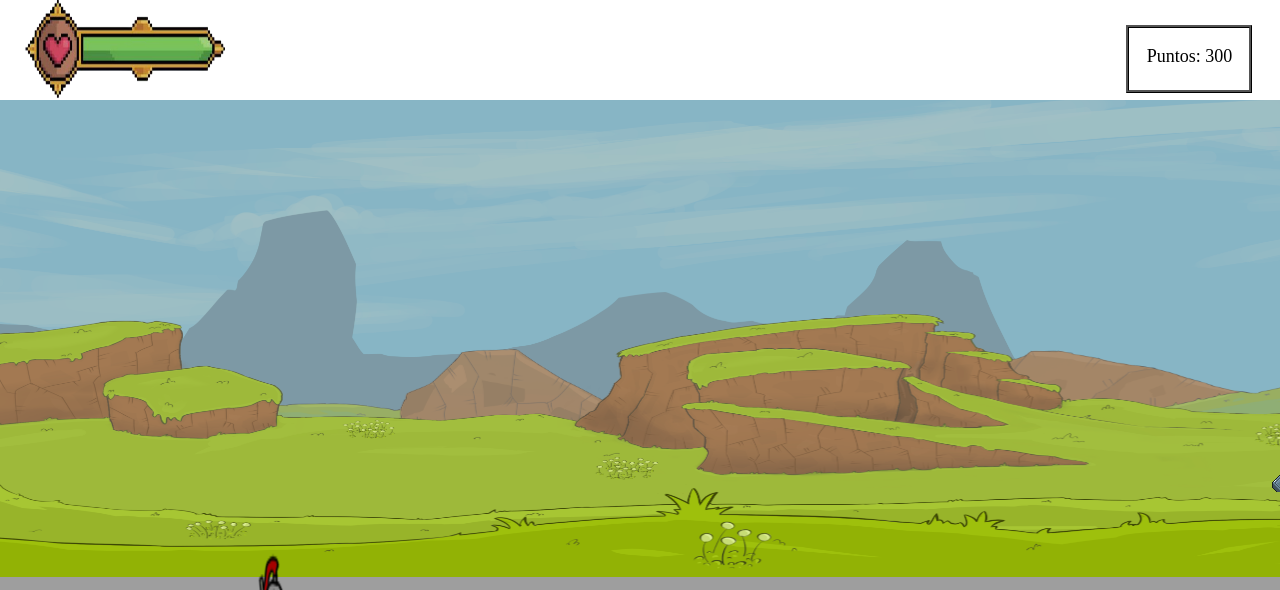
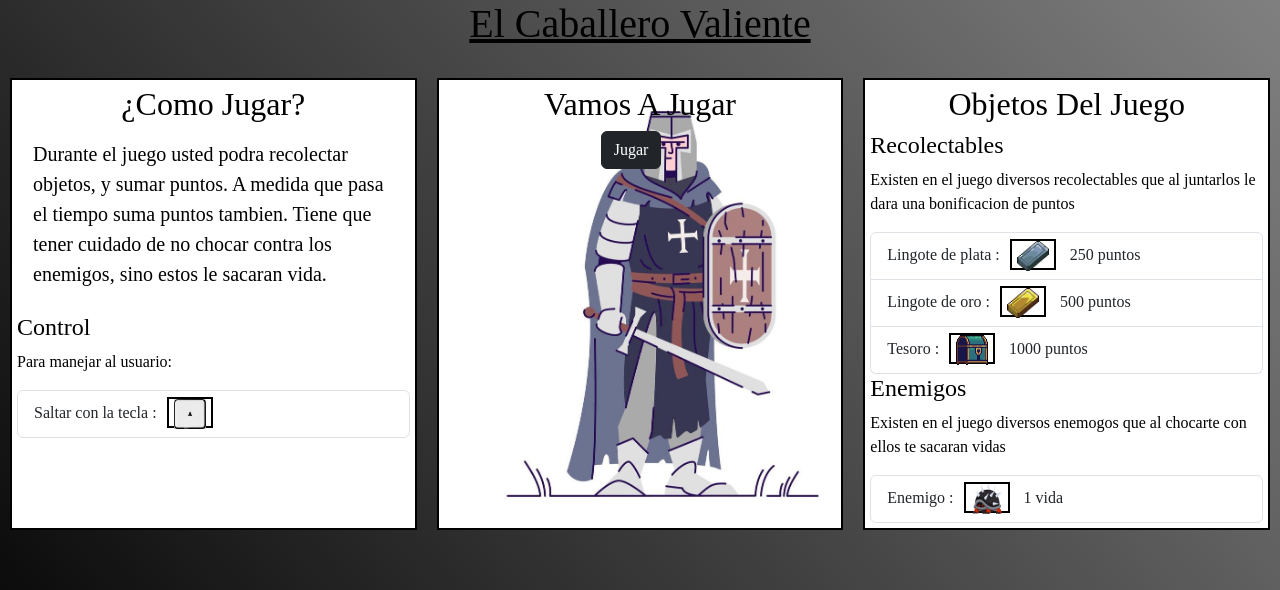
Before and after one commit to lautarovg02/Juego-Horizontal-Scroller, a plain HTML site: page index.html in a window 1280 px wide. Shown: the top 590 px of the page. Drawn offline with nearby package versions, Linux system fonts and the light colour scheme; grey boxes are pictures that could not be loaded; a web font is replaced by a local one.

Commit message:
[New]: Seccion menu terminada

```diff
--- a/css/style.css
+++ b/css/style.css
@@ -2,13 +2,64 @@
 body {
     overflow: hidden;
     margin: 0;
+    color:black;
     font-family: 'Playfair', serif;
 }
 
-.container {
+span{
+    margin: 3px;
+}
+
+.disguise{
+    display: none;
+}
+
+.containerGame {
     position: relative;
     height: 100vh;
     overflow: hidden;
+}
+
+.menu{
+    height: 100vh;
+    background: linear-gradient(50deg, black, gray);
+    background-size: cover;
+}
+
+.containerMenu{
+    margin-top: 20px;
+    display: flex;
+    justify-content: center;
+}
+
+.instructive , .playGame, .objects, .userExperience{
+    border: 2px solid black;
+    width: 450px;
+    background-color: white;
+    margin: 10px;
+    padding: 5px;
+}
+
+.userExperience button{
+    margin: 5px;
+    justify-content: center;
+}
+.playGame{
+    background: url(/img/background.jpg);
+    background-size: cover;
+}
+.playGame button {
+    margin-left: 40%;
+}
+.items{
+    border: 2px solid black;
+    margin: 10px;
+    padding: 5px;
+}
+
+.items img{
+    width: 32px;
+    height: 30px;
 }
 
 .container,
--- a/index.html
+++ b/index.html
@@ -5,16 +5,22 @@
     <meta charset="UTF-8">
     <meta http-equiv="X-UA-Compatible" content="IE=edge">
     <meta name="viewport" content="width=device-width, initial-scale=1.0">
-    <title>The gentleman</title>
-    <link rel="shortcut icon" href="/img/shield.png" type="image/x-icon">
+    <title>El Caballero Valiente</title>
+    <link rel="shortcut icon" href="/img/faviIcon.png" type="image/x-icon">
+    <link href="https://cdn.jsdelivr.net/npm/bootstrap@5.3.0-alpha3/dist/css/bootstrap.min.css" rel="stylesheet"
+        integrity="sha384-KK94CHFLLe+nY2dmCWGMq91rCGa5gtU4mk92HdvYe+M/SXH301p5ILy+dN9+nJOZ" crossorigin="anonymous">
     <link rel="stylesheet" href="css/style.css">
 </head>
 
 <body>
-    <div class="container">
+    <main>
+
+
+        <section id="game" class="disguise">
+            <div class="containerGame">
                 <div class="floor"></div>
                 <div class="path"></div>
-        <div id="character" ></div>
+                <div id="character"></div>
                 <div class="bigRocks"></div>
                 <div class="tree"></div>
                 <div class="plains"></div>
@@ -23,6 +29,64 @@
                 <div class="points"></div>
                 <div class="sky"></div>
             </div>
+        </section>
+
+        <section id="menu" class="menu">
+            <h1 class="text-capitalize text-center text-decoration-underline ">El Caballero Valiente</h1>
+            <div class="containerMenu">
+                <div class="instructive">
+                    <h2 class="text-center text-capitalize ">¿Como Jugar?</h2>
+                    <p class="form-control-lg">Durante el juego usted podra recolectar objetos, y sumar puntos. A medida
+                        que pasa el tiempo suma puntos tambien.
+                        Tiene que tener cuidado de no chocar contra los enemigos, sino estos le sacaran vida.
+                    </p>
+                    <h4>Control</h4>
+                    <p>Para manejar al usuario: </p>
+                    <ul class="list-group">
+                        <li class="list-group-item">Saltar con la tecla :<span class="items"><img src="/img/keyUp.jpg"
+                                    alt=""></span></li>
+                    </ul>
+                </div>
+                <div class="playGame">
+                    <h2 class="text-center text-capitalize ">Vamos a Jugar</h1>
+                        <button id="btn-play" type="button" class="btn btn-dark">Jugar</button>
+                </div>
+                <div class="objects">
+                    <h2 class="text-center text-capitalize ">Objetos Del Juego</h2>
+                    <h4>Recolectables</h4>
+                    <p>Existen en el juego diversos recolectables que al juntarlos le dara una bonificacion de puntos
+                    </p>
+                    <ul class="list-group">
+                        <li class="list-group-item">Lingote de plata :<span class="items"><img
+                                    src="/img/collections/Ingotsilver.png" alt=""></span> 250 puntos</li>
+                        <li class="list-group-item">Lingote de oro :<span class="items"><img
+                                    src="/img/collections/Ingotgold.png" alt=""></span> 500 puntos</li>
+                        <li class="list-group-item">Tesoro :<span class="items"><img src="/img/collections/chest.png"
+                                    alt=""></span> 1000 puntos</li>
+                    </ul>
+                    <h4>Enemigos</h4>
+                    <p>Existen en el juego diversos enemogos que al chocarte con ellos te sacaran vidas </p>
+                    <ul class="list-group">
+                        <li class="list-group-item">Enemigo :<span class="items"><img src="/img/enemyIcon.png"
+                                    alt=""></span> 1 vida</li>
+                    </ul>
+                </div>
+            </div>
+        </section>
+
+        <section id="gameOver" class="menu disguise">
+            <h1 class="text-capitalize text-center text-decoration-underline ">Game Over</h1>
+            <div class="containerMenu">
+                <div class="userExperience">
+                    <button id="btn-play" type="button" class="btn btn-dark">Jugar</button>
+                    <button id="btn-menu" type="button" class="btn btn-dark">Volver al inicio</button>
+                    <ul class="list-group" id="list-stats">
+
+                    </ul>
+                </div>
+            </div>
+        </section>
+    </main>
 </body>
 
 <script src="js/GameObjects.js"></script>
--- a/js/Collectible.js
+++ b/js/Collectible.js
@@ -12,7 +12,7 @@ class Collectibles  extends GameObjects {
         this.collectible = document.createElement("div");
         this.collectible.classList.add("collectible");
         // this.creationTime = time; implement in the future
-        document.querySelector(".container").appendChild(this.collectible);
+        document.querySelector(".containerGame").appendChild(this.collectible);
     }
 
     status() {
--- a/js/app.js
+++ b/js/app.js
@@ -3,23 +3,53 @@
 // * -----------------------------
 // * The principal body of the proyect.
 // * -----------------------------
+
+
+// * -----------------------------
+// * Variables for the game control.
+// * -----------------------------
 let gameCollectibles = [];
 let currentCollectible = null;
 let quantityCollections = 0;
+let collisionDetectedWithEnemy = false;
+let collisionDetectedWithCollectible = false;
 let mainCharacter  = null;
 let enemy = null;
 const timeForEnemy = 3500;
+let lifeStates = new Array();
+let divCharacter = document.getElementById("character");
+let sectionGameOver = document.getElementById("gameOver");
+let sectionGame = document.getElementById("game");
+let sectionMenu = document.getElementById("menu");
+let btnPlay = document.getElementById("btn-play");
+let btnMenu = document.getElementById("btn-menu");
+let amountOfItemsCaptured = 0;
+
+// * -----------------------------
+// * Variable for user experience control.
+// * -----------------------------
+let in_game = false;
 let quantityLifes = 6;
 let lostLives = 0;
-let lifeStates = new Array();
-let divCharacter = document.getElementById("character");
 let didLifeChange = false;
 let didPointChange = false;
-let collisionDetectedWithEnemy = false;
-let collisionDetectedWithCollectible = false;
-let in_game = false;
 let totalPoints = 0;
 let points = document.createElement("p");
+
+// * -----------------------------
+// * Behaviour of buttons.
+// * -----------------------------
+
+btnPlay.addEventListener("click", () => {
+    console.log("btnPlay");
+    sectionMenu.classList.add("disguise");
+    sectionGame.classList.remove("disguise");
+});
+
+btnMenu.addEventListener("click", () => {
+    sectionMenu.classList.remove("disguise");
+    sectionGameOver.classList.add("disguise");
+})
 
 // * -----------------------------
 // * Behaviour of the keys.
@@ -79,6 +109,9 @@ function toRender() {
     if(collisionDetectedWithEnemy){
         if(lostLives < quantityLifes && !didLifeChange){
             lostLives++;
+            if(lostLives == quantityLifes-1){
+                gameOver();
+            }
             manipulateLives(lostLives);
         }
 
@@ -109,6 +142,7 @@ function checkCollision() {
         };
         if (!(a_pos.r + 3 < b_pos.l || a_pos.l > b_pos.r || a_pos.b < b_pos.t ||a_pos.t > b_pos.b) ) {
             collisionDetectedWithEnemy = true;
+            amountOfItemsCaptured++;
             didPointChange = false;
         }
         else{
@@ -230,6 +264,16 @@ function manipulateLives(life) {
     }
 }
 
+function gameOver(){
+    sectionGameOver.classList.remove("disguise");
+    sectionGame.classList.add("disguise");
+    sectionMenu.classList.add("disguise");
+
+    let listStats = document.getElementById("list-stats");
+    listStats.innerHTML = '<li class="list-group-item" >Puntos Totales: ' + totalPoints +'</li>';
+    listStats.innerHTML += '<li class="list-group-item" >Cantidad de items atrapados: ' + amountOfItemsCaptured +'</li>';
+}
+
 // * -----------------------------
 // * The principal entrance of the project.
 // * -----------------------------
--- a/js/enemy.js
+++ b/js/enemy.js
@@ -9,7 +9,7 @@ class Enemys extends GameObjects{
          * */
         this.monster = document.createElement("div");
         this.monster.classList.add("enemy");
-        document.querySelector(".container").appendChild(this.monster);
+        document.querySelector(".containerGame").appendChild(this.monster);
     }
 
     status() {
```
Also changed, not shown: img/background.jpg (added), img/enemyIcon.png (added), img/faviIcon.png (renamed from img/shield.png), img/keyUp.jpg (added). Lines whose indentation alone changed are shown as unchanged.
